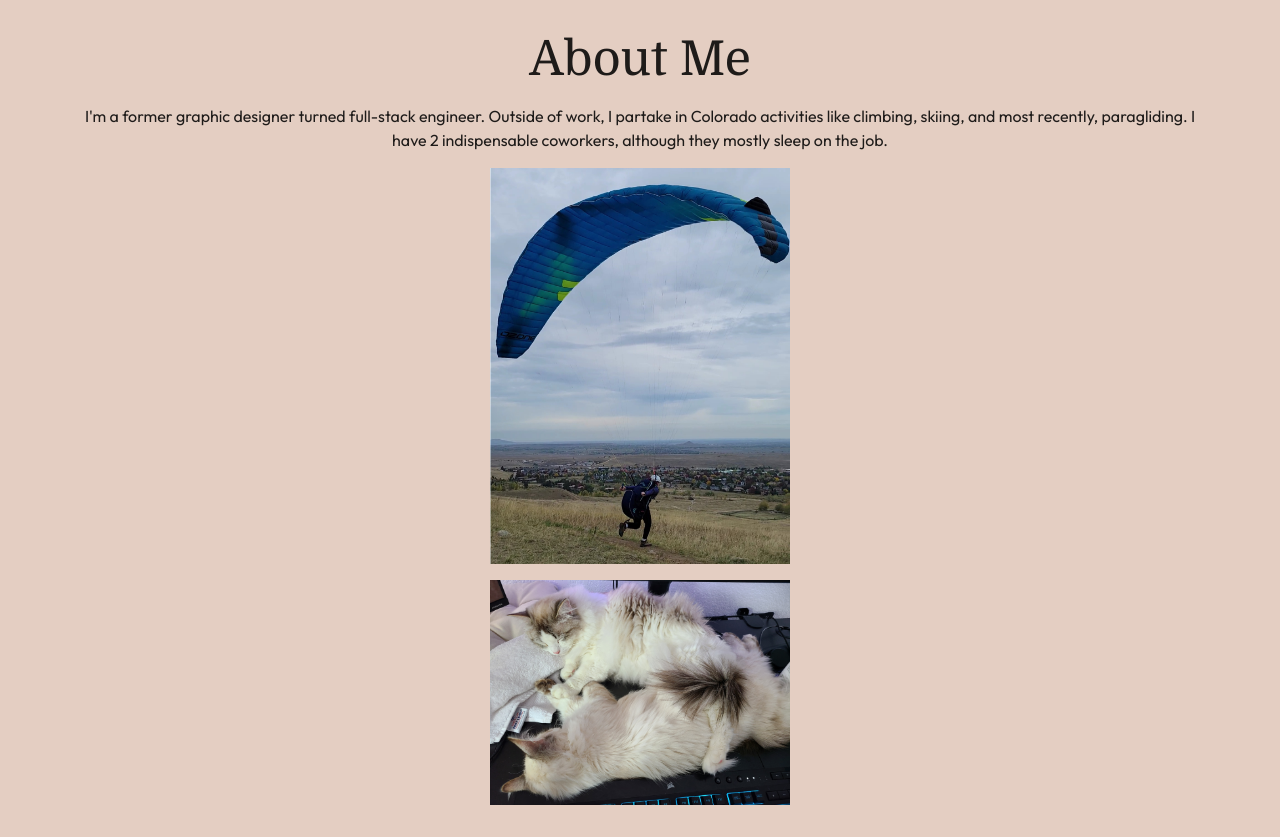
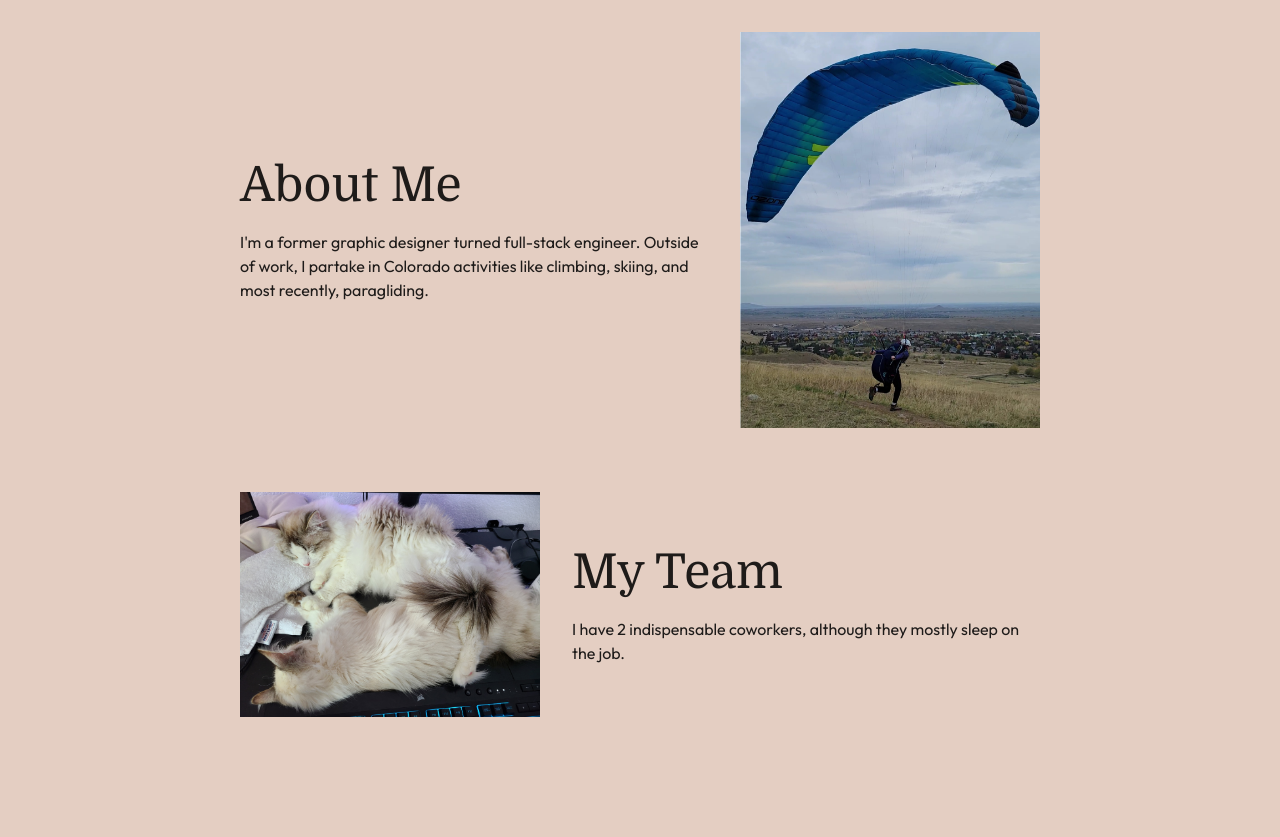
Before and after one commit to piratemermaid/portfolio-2026, a React (Vite) app: page /about in a window 1280 px wide. After the commit the page ends 800 px from the top, so only its background shows below. Built offline with nearby package versions, Linux system fonts and the light colour scheme.

Commit message:
about me page layout

```diff
--- a/src/components/layout/PageContainer.tsx
+++ b/src/components/layout/PageContainer.tsx
@@ -5,5 +5,19 @@ type Props = {
 };
 
 export const PageContainer = ({ children }: Props) => {
-  return <Box sx={{ p: 4, maxWidth: 1200, margin: "0 auto" }}>{children}</Box>;
+  return (
+    <Box
+      sx={{
+        width: "100%",
+        maxWidth: 1200,
+        margin: "0 auto",
+        p: 4,
+        display: "flex",
+        flexDirection: "column",
+        alignItems: "center",
+      }}
+    >
+      {children}
+    </Box>
+  );
 };
--- a/src/pages/AboutMePage.tsx
+++ b/src/pages/AboutMePage.tsx
@@ -6,8 +6,13 @@ import { bobaAndYukiImage, paraglidingImage } from "../images";
 export const AboutMePage = () => {
   return (
     <PageContainer>
-      <Stack spacing={8}>
-        <Stack spacing={2} alignItems="center" textAlign="center">
+      <Stack
+        spacing={8}
+        alignItems="center"
+        sx={{ width: "100%", maxWidth: 800 }}
+      >
+        <Stack spacing={4} direction="row" alignItems="center">
+          <Stack spacing={2}>
             <Typography
               variant="h3"
               component="h2"
@@ -16,12 +21,28 @@ export const AboutMePage = () => {
               About Me
             </Typography>
             <Typography variant="body1">
-            {`I'm a former graphic designer turned full-stack engineer. Outside of work,
-            I partake in Colorado activities like climbing, skiing, and most recently,
-            paragliding. I have 2 indispensable coworkers, although they mostly sleep on the job.`}
+              I'm a former graphic designer turned full-stack engineer. Outside
+              of work, I partake in Colorado activities like climbing, skiing,
+              and most recently, paragliding.
             </Typography>
+          </Stack>
           <img src={paraglidingImage} alt="Paragliding" width="300px" />
+        </Stack>
+        <Stack spacing={4} direction="row" alignItems="center">
           <img src={bobaAndYukiImage} alt="Boba and Yuki" width="300px" />
+          <Stack spacing={2}>
+            <Typography
+              variant="h3"
+              component="h2"
+              sx={{ fontFamily: "Domine, serif" }}
+            >
+              My Team
+            </Typography>
+            <Typography variant="body1">
+              I have 2 indispensable coworkers, although they mostly sleep on
+              the job.
+            </Typography>
+          </Stack>
         </Stack>
       </Stack>
     </PageContainer>
--- a/src/pages/HomePage.tsx
+++ b/src/pages/HomePage.tsx
@@ -1,4 +1,4 @@
-import { Stack, Typography } from "@mui/material";
+import { Stack } from "@mui/material";
 
 import { WelcomeBanner } from "../components/layout/WelcomeBanner";
 import { ProjectSummary } from "../components/ProjectSummary";
```
Lines whose indentation alone changed are shown as unchanged.
